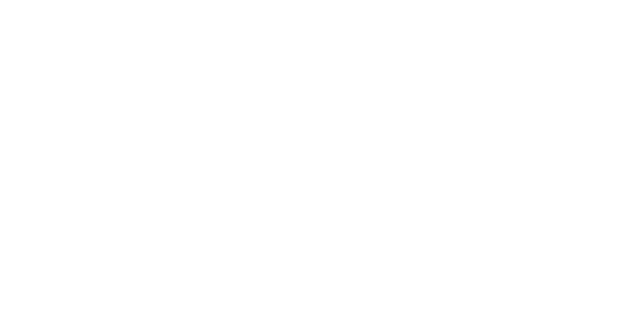
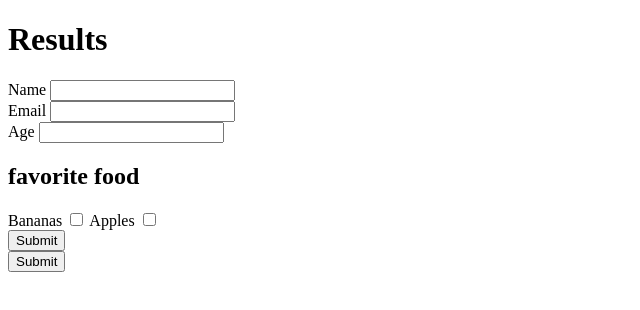
Before and after one commit to maestronick1/html-form-CA, a plain HTML site: page index.html in a window 1280 px wide. Shown: the whole page, without its empty margins (0-640 px from the left). Drawn offline with Linux system fonts and the light colour scheme.

Commit message:
add forms

```diff
--- a/index.html
+++ b/index.html
@@ -3,14 +3,49 @@
 <head>
     <meta charset="UTF-8">
     <meta name="viewport" content="width=device-width, initial-scale=1.0">
-    <title>Document</title>
+    <link rel="stylesheet" href="style.css">
+    <title>Results</title>
 </head>
 <body>
-    <form action= "results.html" method="Get">
+    <h1>Results</h1>
+    <form action="results.html" method="GET" enctype="multipart/form-data">
+    <div>
+        <label for="name">Name</label>
+        <input id="name" type="text" name="name" required>
+    </div>
+    <div>
+        <label for="email">Email</label>
+        <input type="email" name="email" id="email"  required>
+    </div>
+    <div>
+        <label for="age">Age</label>
+        <input type="numbers" name="age" id="age" min="1" max="200" required>
+    </div>
+
+
+    <div>
+       <h2>favorite food</h2>
+       <label for="bannas">Bananas</label>
+       <input type="checkbox" name="bananas" id="bananas">
+
+       <label for="apples">Apples</label>
+       <input type="checkbox" name="apples" id="apples">
+    </div>
+    <div>
+        <button type="submit">Submit</button>
+
+    </div>
+
+
+
+
+    </div>
+
+    <div>
+        <button type="submit">Submit</button>
+    </div>
 
     </form>
     <script src="app.js"></script>
-
-
 </body>
 </html>
```
Also changed, not shown: results.html (+4 -5 lines), results.js (added, +18 -0 lines).
